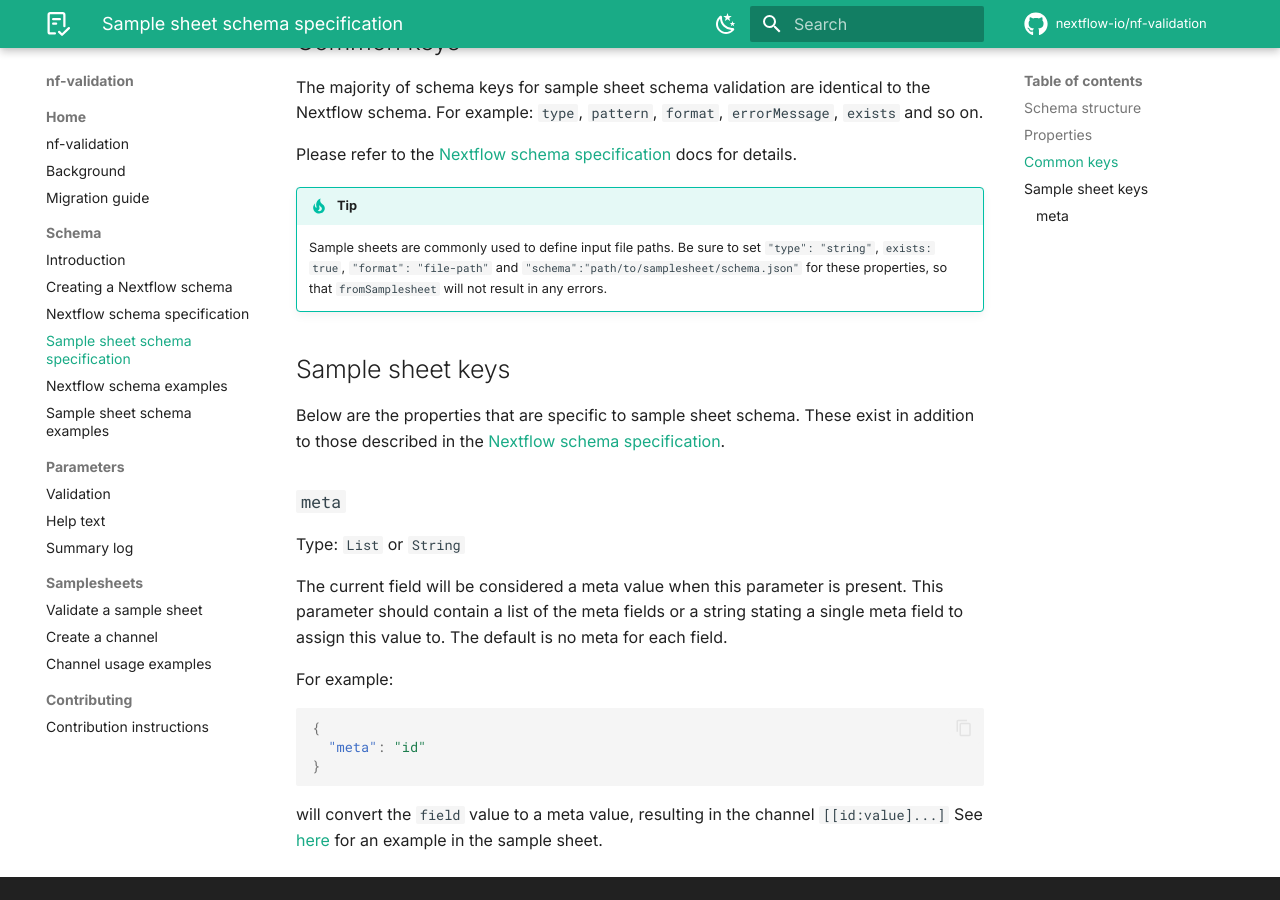
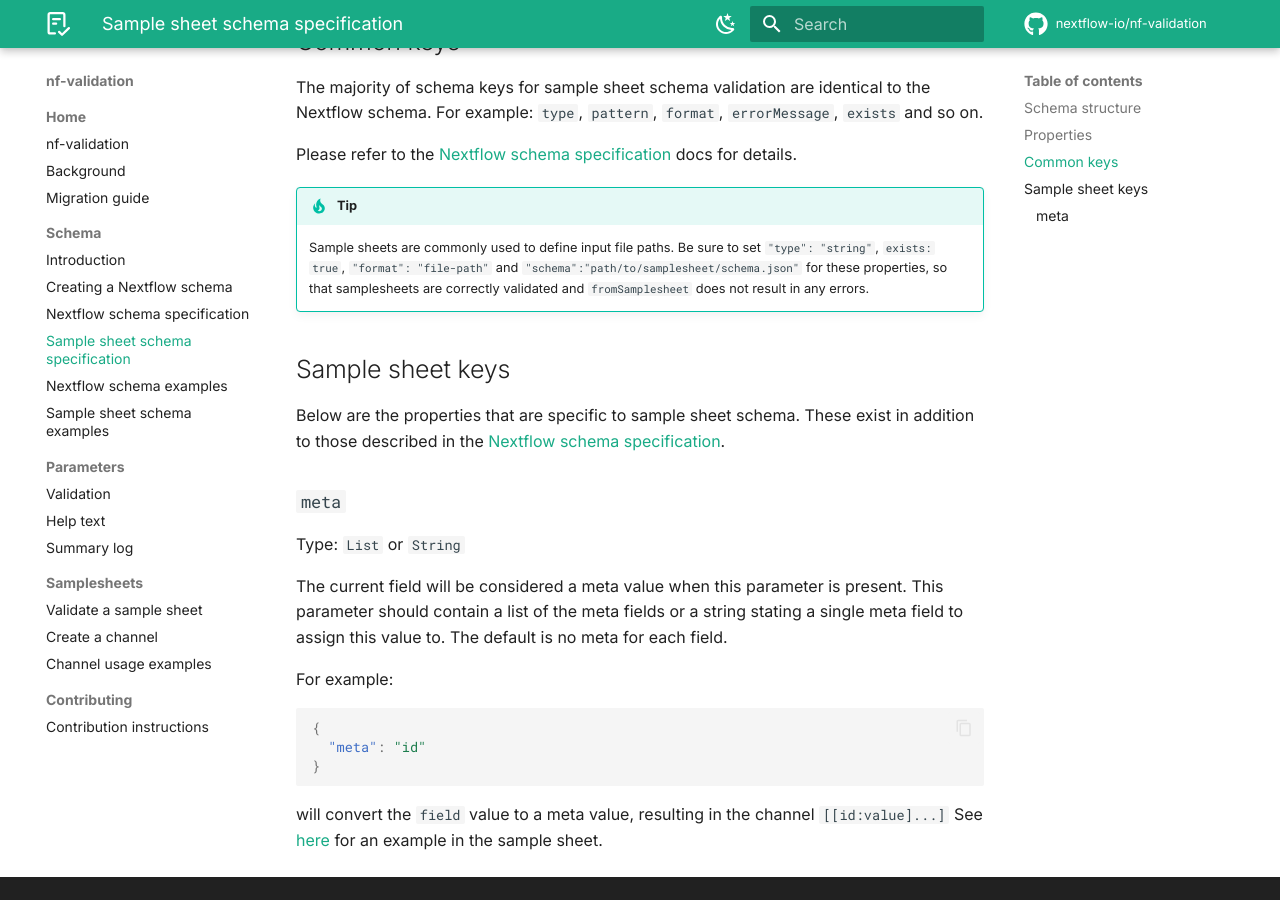
Before and after one commit to nextflow-io/nf-validation, an MkDocs documentation site: the page built from docs/nextflow_schema/sample_sheet_schema_specification.md, in a window 1280 px wide and 900 px high, scrolled down 1577 px. Built offline with MkDocs 1.6.1 and Material for MkDocs 9.7.7, drawn with Linux system fonts in a browser that asks for light colours; plug-ins that fetch from the network failed and are left out; comment, search, counter and statistics services are not loaded.

Commit message:
Update docs/nextflow_schema/sample_sheet_schema_specification.md
Co-authored-by: Júlia Mir Pedrol <mirp.julia@gmail.com>

```diff
--- a/docs/nextflow_schema/sample_sheet_schema_specification.md
+++ b/docs/nextflow_schema/sample_sheet_schema_specification.md
@@ -72,7 +72,7 @@ Please refer to the [Nextflow schema specification](../nextflow_schema/nextflow_
 
     Sample sheets are commonly used to define input file paths.
     Be sure to set `"type": "string"`, `exists: true`, `"format": "file-path"` and `"schema":"path/to/samplesheet/schema.json"` for these properties,
-    so that `fromSamplesheet` will not result in any errors.
+    so that samplesheets are correctly validated and `fromSamplesheet` does not result in any errors.
 
 ## Sample sheet keys
 
```
